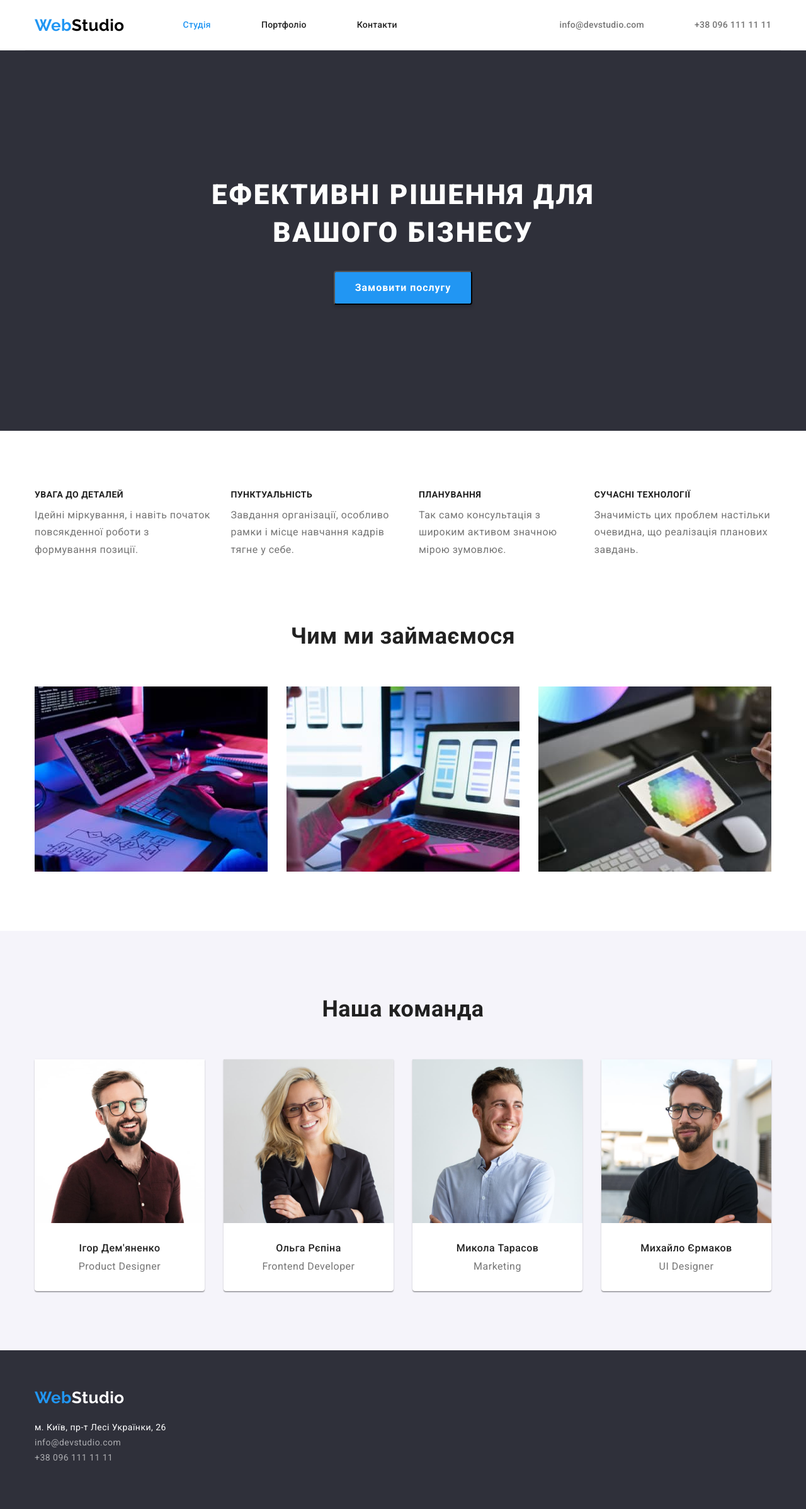
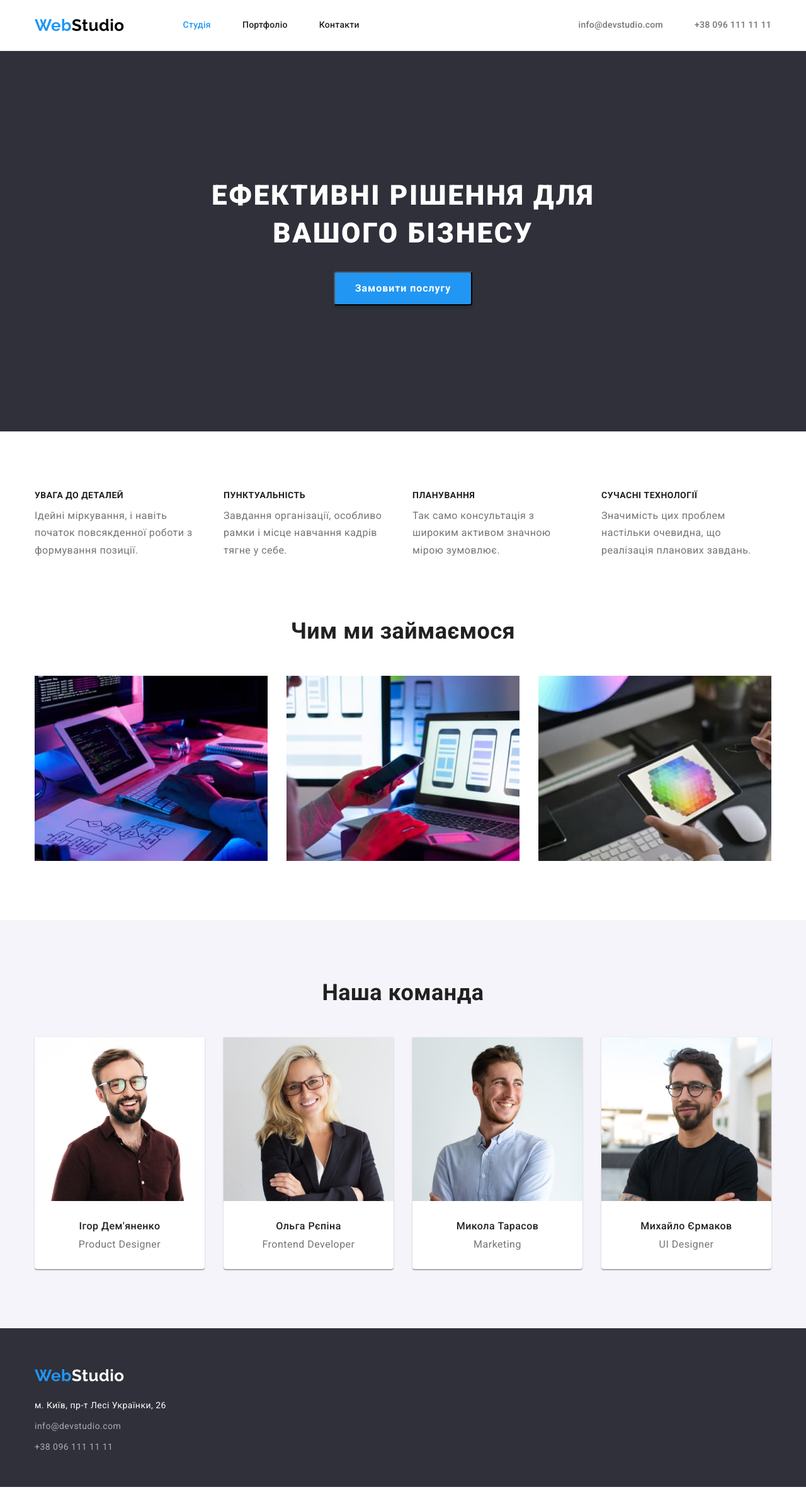
Before and after one commit to AnBoyvan/goit-markup-hw-03, a plain HTML site: page index.html in a window 1280 px wide. Shown: the whole page at 63% size. After the commit the page ends 2361 px from the top, so only its background shows below. Drawn offline with nearby package versions, Linux system fonts and the light colour scheme.

Commit message:
Корегуэ оформлення

```diff
--- a/css/styles.css
+++ b/css/styles.css
@@ -34,8 +34,6 @@ body {
 
 /*================= COMPONENTS =================*/
 .list {
-  display: flex;
-  gap: 30px;
   padding: 0;
   margin: 0;
   list-style: none;
@@ -55,7 +53,7 @@ body {
   margin-bottom: 50px;
   font-weight: 700;
   font-size: 36px;
-  line-height: 1.67;
+  line-height: 1.17;
   text-align: center;
   color: var(--secondary-text-color);
 }
@@ -90,9 +88,12 @@ body {
 /*================= /COMPONENTS/ =================*/
 
 /*================= HEADER =================*/
+header {
+  border-bottom: 1px solid #ececec;
+}
+
 .header {
   height: 80px;
-  border-bottom: 1px solid #ececec;
 }
 
 .nav {
@@ -113,6 +114,10 @@ body {
 
 .logo-element {
   color: var(--accent-color);
+}
+
+.menu {
+  display: flex;
 }
 
 .menu-item:not(:last-child) {
@@ -204,6 +209,15 @@ body {
 /*================= /HERO =================*/
 
 /*================= FEATURES =================*/
+.features-list {
+  display: flex;
+  gap: 30px;
+}
+
+.features-list-item {
+  width: 270px;
+}
+
 .features-description-title {
   margin-bottom: 10px;
   font-weight: 700;
@@ -222,11 +236,21 @@ body {
 .work {
   padding-top: 0;
 }
+
+.work-list {
+  display: flex;
+  gap: 30px;
+}
 /*================= /WORK =================*/
 
 /*================= TEAM =================*/
 .team {
   background-color: #f5f4fa;
+}
+
+.team-list {
+  display: flex;
+  gap: 30px;
 }
 
 .team-member {
@@ -325,13 +349,13 @@ body {
 footer {
   height: 252px;
   background-color: #2f303a;
+  padding-top: 60px;
+  padding-bottom: 60px;
 }
 
 .footer {
   display: flex;
   flex-direction: column;
-  padding-top: 60px;
-  padding-bottom: 60px;
 }
 
 .footer-logo {
@@ -341,12 +365,8 @@ footer {
   color: var(--primary-white-color);
 }
 
-.address:not(:last-child) {
+.address-text {
   margin-bottom: 9px;
-}
-
-.address-text {
-  display: block;
   font-style: normal;
   font-size: 14px;
   line-height: 1.71;
@@ -360,4 +380,8 @@ footer {
   line-height: 1.71;
   color: rgba(255, 255, 255, 0.6);
 }
+
+.footer-contacts-element:not(:last-child) {
+  margin-bottom: 9px;
+}
 /*================= /FOOTER =================*/
--- a/index.html
+++ b/index.html
@@ -52,25 +52,25 @@
         <div class="container">
           <h2 class="features-title visually-hidden">Особливості</h2>
           <ul class="features-list list">
-            <li>
+            <li class="features-list-item">
               <h3 class="features-description-title">УВАГА ДО ДЕТАЛЕЙ</h3>
               <p class="features-description">
                 Ідейні міркування, і навіть початок повсякденної роботи з формування позиції.
               </p>
             </li>
-            <li>
+            <li class="features-list-item">
               <h3 class="features-description-title">ПУНКТУАЛЬНІСТЬ</h3>
               <p class="features-description">
                 Завдання організації, особливо рамки і місце навчання кадрів тягне у себе.
               </p>
             </li>
-            <li>
+            <li class="features-list-item">
               <h3 class="features-description-title">ПЛАНУВАННЯ</h3>
               <p class="features-description">
                 Так само консультація з широким активом значною мірою зумовлює.
               </p>
             </li>
-            <li>
+            <li class="features-list-item">
               <h3 class="features-description-title">СУЧАСНІ ТЕХНОЛОГІЇ</h3>
               <p class="features-description">
                 Значимість цих проблем настільки очевидна, що реалізація планових завдань.
@@ -135,10 +135,8 @@
         <address >
           <div class="address">
             <p class="address-text">м. Київ, пр-т Лесі Українки, 26</p>
-            <div>
-              <a class="footer-contacts-element link" href="mailto:info@devstudio.com">info@devstudio.com</a>
-              <a class="footer-contacts-element link" href="tel:+380961111111">+38 096 111 11 11</a>
-            </div>
+            <a class="footer-contacts-element link" href="mailto:info@devstudio.com">info@devstudio.com</a>
+            <a class="footer-contacts-element link" href="tel:+380961111111">+38 096 111 11 11</a>
           </div>
       </div>
       </address>
```
Also changed, not shown: portfolio.html (+2 -4 lines).
